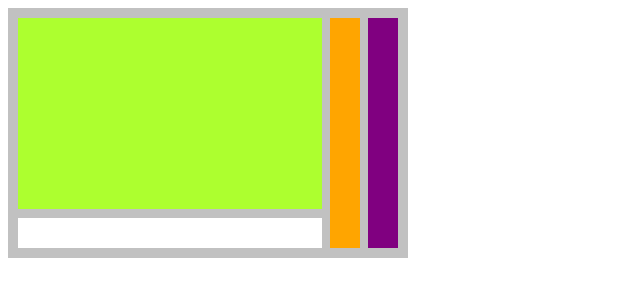
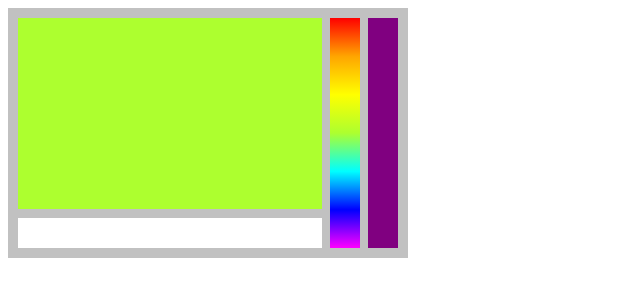
Before and after one commit to andre2xu/color_picker, a website built with webpack: page index.html in a window 1280 px wide. Shown: the whole page, without its empty margins (0-640 px from the left). Built offline with nearby package versions, Linux system fonts and the light colour scheme.

Commit message:
Added hues.

```diff
--- a/index.scss
+++ b/index.scss
@@ -34,7 +34,7 @@
       justify-content: right;
 
       .hue {
-        background-color: orange;
+        background: linear-gradient(red, orange, yellow, greenyellow, cyan, blue, magenta);
         height: 100%;
         width: 40%;
       }
```
Also changed, not shown: index.css.
